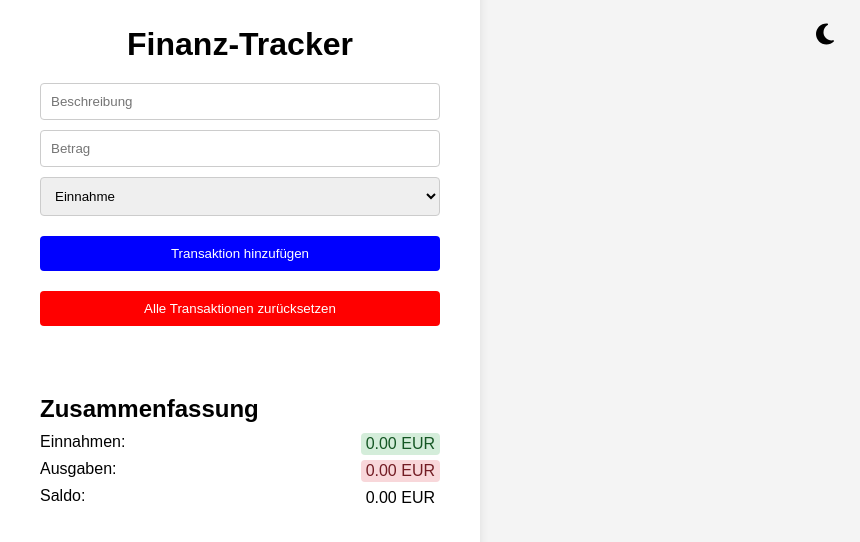
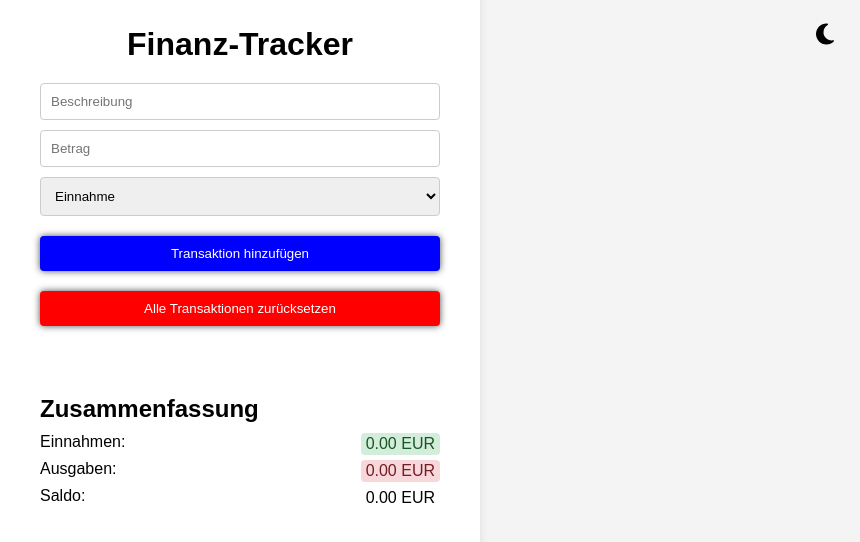
Before and after one commit to diego-monfort-landolt/finance-app, a React (Vite) app: page / in a window 1280 px wide. Shown: the top 542 px of the page, without its empty margins (420-1280 px from the left). Built offline with nearby package versions, Linux system fonts and the light colour scheme.

Commit message:
Fehlende Kommentare hinzugefügt - Kommentare zu den Funktionen und Zuständen hinzugefügt - Erklärungen zu den Berechnungen und Render-Logik ergänzt - Code besser verständlich gemacht durch detaillierte Kommentare

```diff
--- a/src/App.css
+++ b/src/App.css
@@ -49,6 +49,7 @@ h1 {
 
 .input-group button {
   background-color: blue;
+  box-shadow: 0 0 7px #4f4f4f;
   color: white;
   border: none;
   cursor: pointer;
@@ -57,6 +58,7 @@ h1 {
 
 .input-group button:hover {
   background-color: darkblue;
+  box-shadow: 0 0 7px #4f4f4f;
 }
 
 .chart-container {
--- a/src/App.tsx
+++ b/src/App.tsx
@@ -4,7 +4,7 @@ import PercentageChart from './components/PercentageChart';
 import { FontAwesomeIcon } from '@fortawesome/react-fontawesome';
 import { faSun, faMoon } from '@fortawesome/free-solid-svg-icons';
 
-
+// Definieren der Schnittstelle für Transaktionen
 interface Transaction {
   id: number;
   description: string;
@@ -14,6 +14,7 @@ interface Transaction {
 }
 
 const App: React.FC = () => {
+  // Zustand für Transaktionen, initialisiert mit gespeicherten Daten aus dem lokalen Speicher
   const [transactions, setTransactions] = useState<Transaction[]>(() => {
     const savedTransactions = localStorage.getItem('transactions');
     return savedTransactions ? JSON.parse(savedTransactions) : [];
@@ -24,6 +25,7 @@ const App: React.FC = () => {
   const [comment, setComment] = useState('');
   const [darkMode, setDarkMode] = useState(false);
 
+  // Effekt, um Transaktionen im lokalen Speicher zu speichern, wenn sich die Transaktionen ändern
   useEffect(() => {
     localStorage.setItem('transactions', JSON.stringify(transactions));
   }, [transactions]);
```
